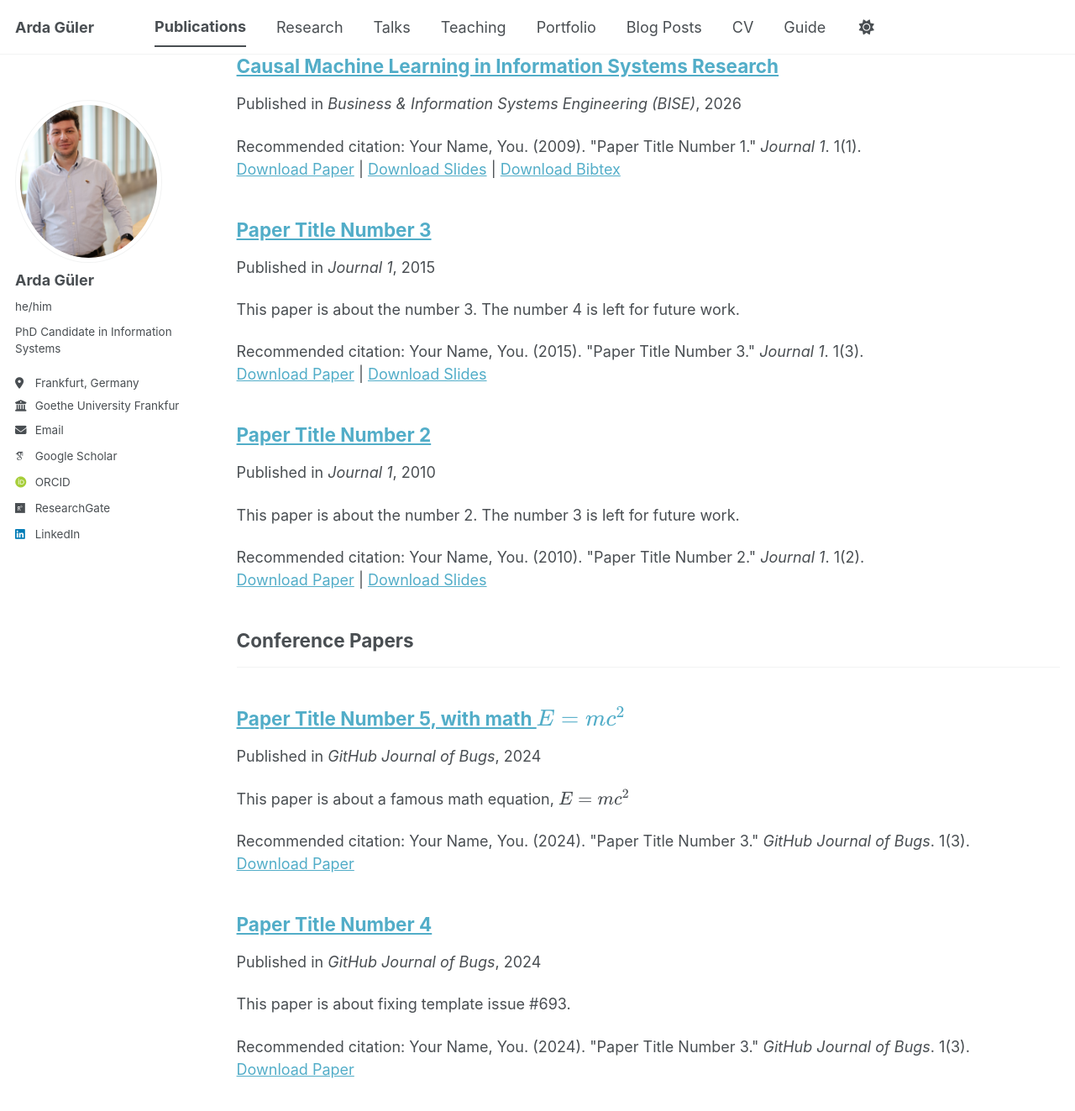
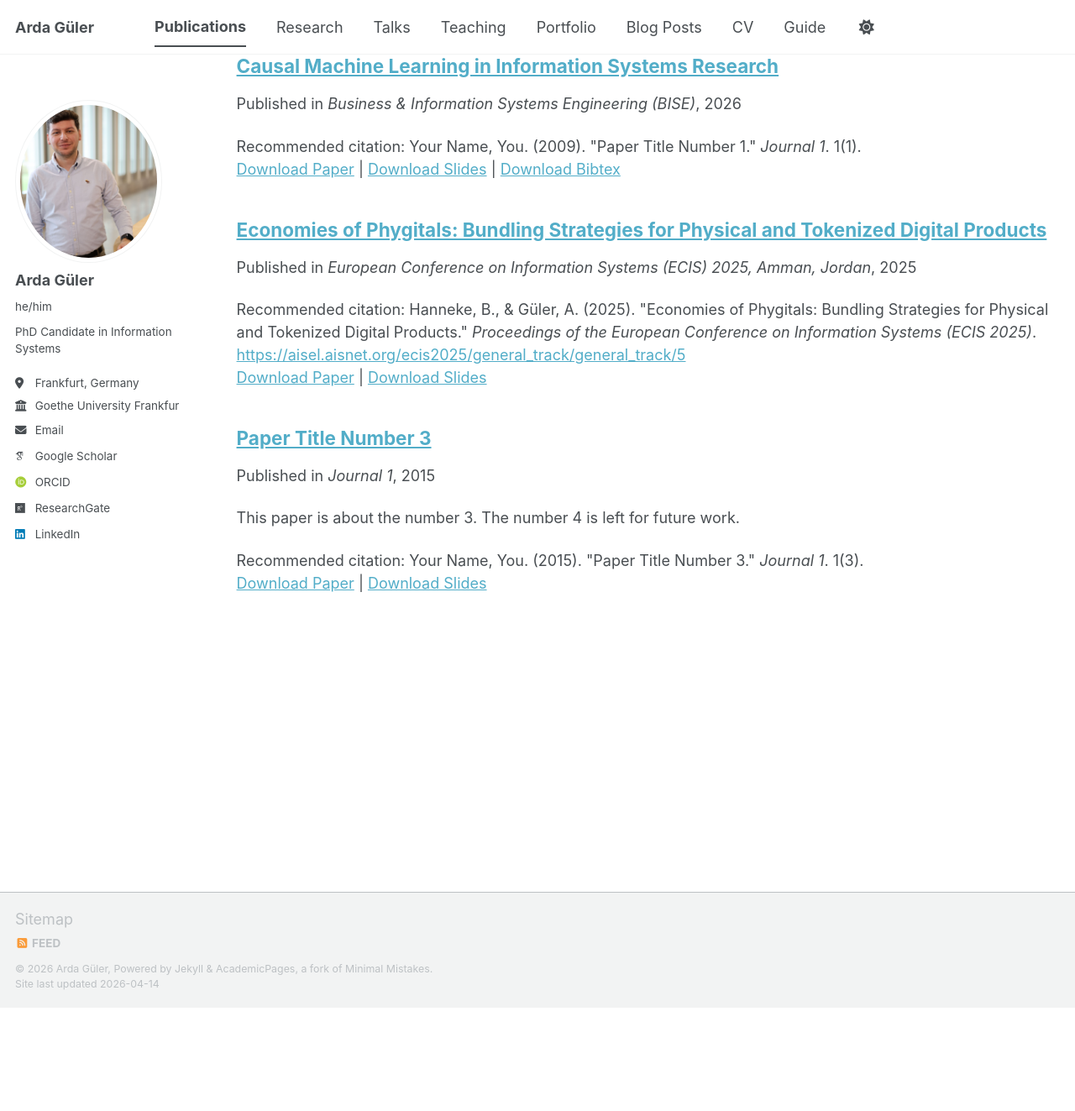
Before and after one commit to ardague/ardague.github.io, a Jekyll site: the page built from _pages/publications.html, in a window 1280 px wide and 1400 px high, scrolled down 200 px. Shown: the top 1323 px of the window at 84% size. Built offline with Jekyll 4.4.1, drawn with Linux system fonts in a browser that asks for light colours; some web fonts are replaced; a script bundle is joined from its source files by our own code; library files that are not in the unit come from our copies.

Commit message:
Revise "About" and "Research" pages for clarity and detail; remove outdated publication entries and add new publication on "Economies of Phygitals"

```diff
--- a/_pages/research.md
+++ b/_pages/research.md
@@ -5,4 +5,10 @@
 author_profile: true
 ---
 
-test
+My research lies at the intersection of business, technology, causal inference, and analytical modeling. I adopt a quantitative approach, combining empirical analysis with theoretical and analytical modeling to study complex economic and technological phenomena.
+
+A central focus of my work is the application of causal machine learning methods in marketing. In this context, I investigate how different marketing interventions affect user behavior, aiming to uncover causal relationships and improve decision-making.
+
+In addition, I study how emerging technologies disrupt established markets through analytical modeling. For example, I analyze how blockchain technology enables enforceable resale fees and how such mechanisms reshape market dynamics.
+
+I am also involved in the Volkswagen Foundation–funded project *“From Machine Learning to Machine Teaching.”* Within this project, I apply machine learning and statistical methods in medical contexts, including research on post-COVID conditions and community-acquired pneumonia.
--- a/_publications/2010-10-01-paper-title-number-2.md
+++ /dev/null
@@ -1,14 +0,0 @@
----
-title: "Paper Title Number 2"
-collection: publications
-category: manuscripts
-permalink: /publication/2010-10-01-paper-title-number-2
-excerpt: 'This paper is about the number 2. The number 3 is left for future work.'
-date: 2010-10-01
-venue: 'Journal 1'
-slidesurl: 'https://academicpages.github.io/files/slides2.pdf'
-paperurl: 'https://academicpages.github.io/files/paper2.pdf'
-citation: 'Your Name, You. (2010). &quot;Paper Title Number 2.&quot; <i>Journal 1</i>. 1(2).'
----
-
-The contents above will be part of a list of publications, if the user clicks the link for the publication than the contents of section will be rendered as a full page, allowing you to provide more information about the paper for the reader. When publications are displayed as a single page, the contents of the above "citation" field will automatically be included below this section in a smaller font.
--- /dev/null
+++ b/_publications/2025-06-01-Economics-of-Phygitals.md
@@ -0,0 +1,17 @@
+---
+title: "Economies of Phygitals: Bundling Strategies for Physical and Tokenized Digital Products"
+collection: conferences
+category: manuscripts
+permalink: /publication/2025-06-01-Economics-of-Phygitals
+excerpt: ''
+date: 2025-06-01
+venue: 'European Conference on Information Systems (ECIS) 2025, Amman, Jordan'
+slidesurl: ''
+paperurl: ''
+citation: 'Hanneke, B., &amp; Güler, A. (2025). &quot;Economies of Phygitals: Bundling Strategies for Physical and Tokenized Digital Products.&quot; <i>Proceedings of the European Conference on Information Systems (ECIS 2025)</i>.<br>
+<a href="https://aisel.aisnet.org/ecis2025/general_track/general_track/5">
+https://aisel.aisnet.org/ecis2025/general_track/general_track/5
+</a>'
+---
+
+The contents above will be part of a list of publications, if the user clicks the link for the publication than the contents of section will be rendered as a full page, allowing you to provide more information about the paper for the reader. When publications are displayed as a single page, the contents of the above "citation" field will automatically be included below this section in a smaller font.
--- a/_publications/2025-06-08-paper-title-number-5.md
+++ /dev/null
@@ -1,13 +0,0 @@
----
-title: "Paper Title Number 5, with math $$E=mc^2$$"
-collection: publications
-category: conferences
-permalink: /publication/2024-02-17-paper-title-number-4
-excerpt: 'This paper is about a famous math equation, $$E=mc^2$$'
-date: 2024-02-17
-venue: 'GitHub Journal of Bugs'
-paperurl: 'https://academicpages.github.io/files/paper3.pdf'
-citation: 'Your Name, You. (2024). &quot;Paper Title Number 3.&quot; <i>GitHub Journal of Bugs</i>. 1(3).'
----
-
-Using [MathJax](https://www.mathjax.org/) in the description is supported - $$E=mc^2$$ - however, the use must be mindful that the default delimiters are `$$...$$` and `\\[...\\]` which differs from the `$...$` that is typically expected.
```
Also changed, not shown: _pages/about.md (+3 -7 lines), _publications/2024-02-17-paper-title-number-4.md (deleted, +0 -13 lines).
